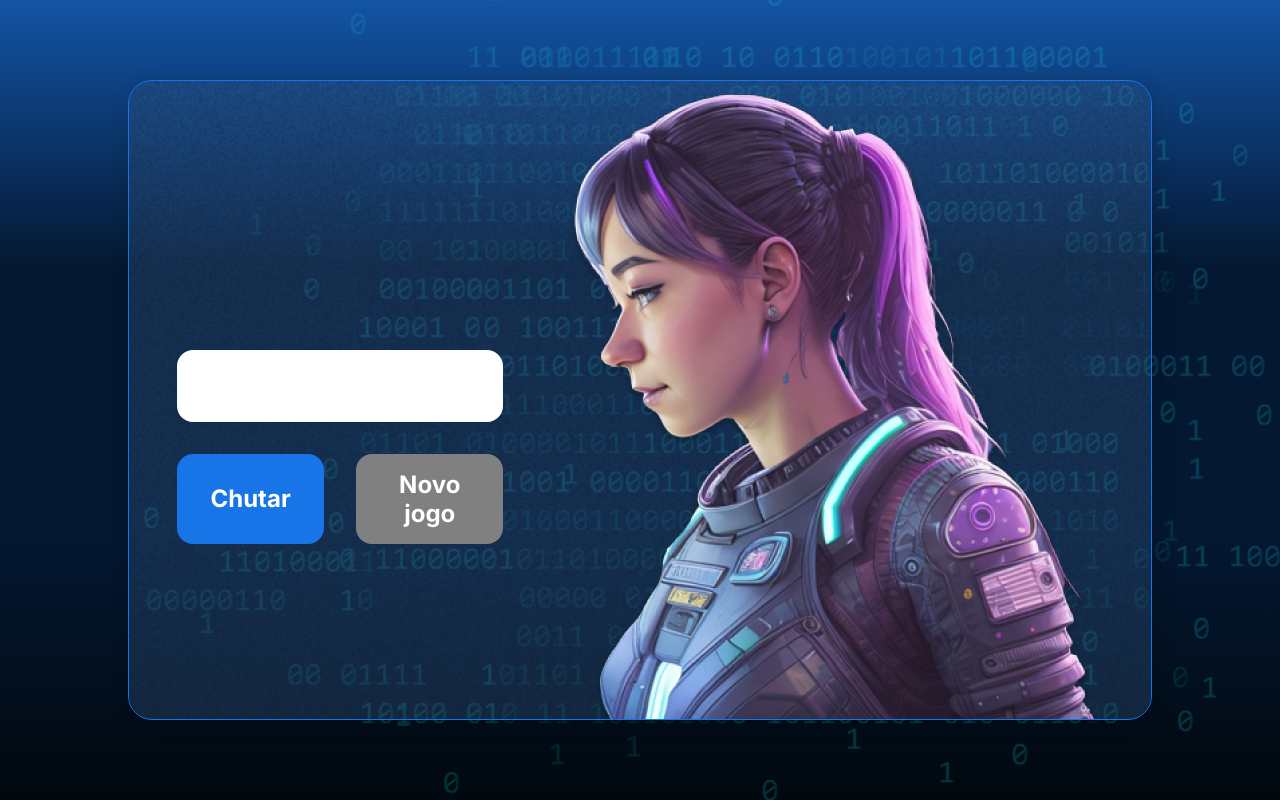
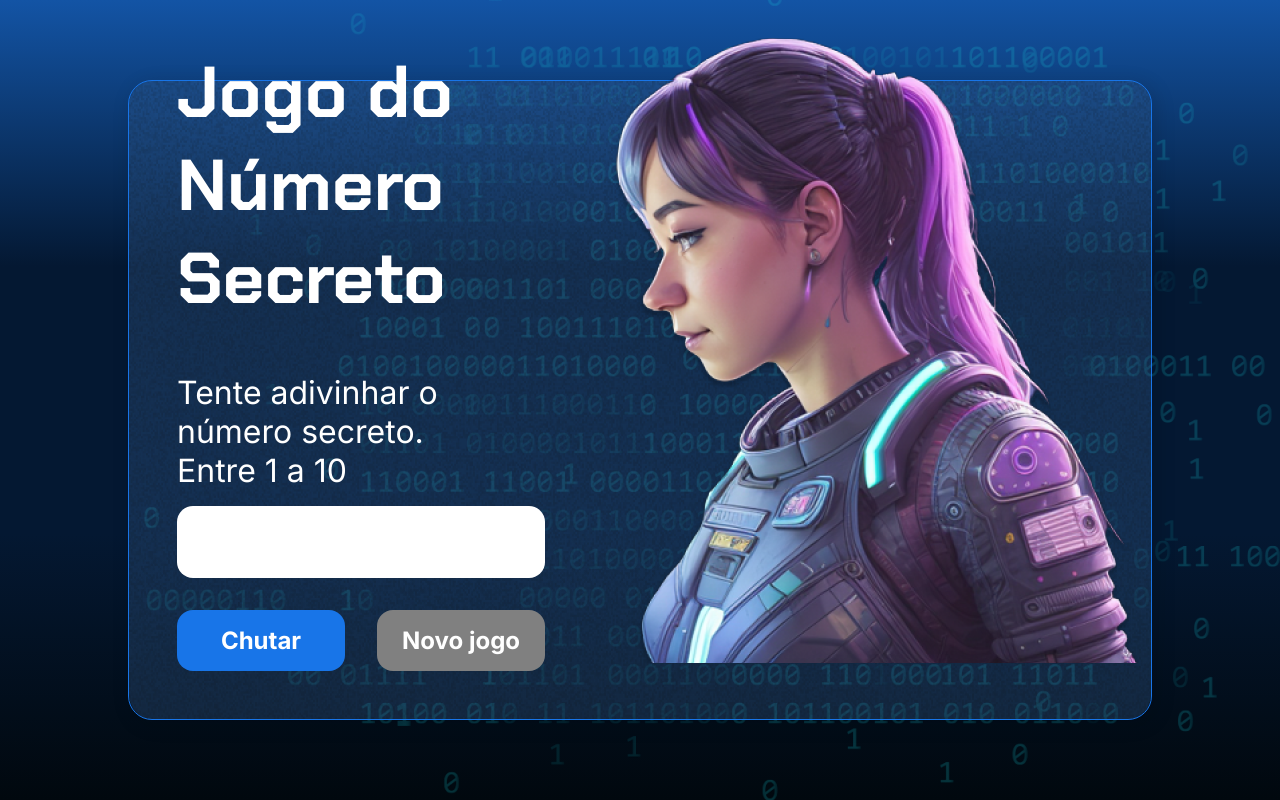
Before and after one commit to AnaShabests/Estudos, a plain HTML site: page Chutar_Um_Numero-Alura/index.html in a window 1280 px wide. Drawn offline with Linux system fonts and the light colour scheme.

Commit message:
Algumas funções adicionadas

```diff
--- a/Chutar_Um_Numero-Alura/app.js
+++ b/Chutar_Um_Numero-Alura/app.js
@@ -0,0 +1,21 @@
+//let tituloPagina = document.querySelector('h1');
+//tituloPagina.innerHTML = 'Jogo do Número Secreto';
+
+//let paragrafo = document.querySelector('p');
+//paragrafo.innerHTML = 'Tente adivinhar o número secreto.';
+
+//let paragrafo2 = document.querySelector('p:nth-child(3)');
+//paragrafo2.innerHTML = 'Entre 1 a 10';
+
+function exibirTexto(tag, texto){
+    let campo = document.querySelector(tag);
+    campo.innerHTML = texto;
+}
+
+exibirTexto('h1', 'Jogo do Número Secreto');
+exibirTexto('p', 'Tente adivinhar o número secreto.');
+exibirTexto('p:nth-child(3)', 'Entre 1 a 10');
+
+function verificarChute(){
+    console.log('O botão foi clicado');
+}
--- a/Chutar_Um_Numero-Alura/index.html
+++ b/Chutar_Um_Numero-Alura/index.html
@@ -10,7 +10,7 @@
     <link href="https://fonts.googleapis.com/css2?family=Chakra+Petch:wght@700&family=Inter:wght@400;700&display=swap"
         rel="stylesheet">
     <link rel="stylesheet" href="style.css">
-    <title>JS Game</title>
+    <title>Número Secreto</title>
 </head>
 
 <body>
@@ -21,11 +21,15 @@
                 <div class="container__texto">
                     <h1></h1>
                     <p class="texto__paragrafo"></p>
+                    <p class="texto__paragrafo"></p> <!-- adicionado por mim -->
                 </div>
                 <input type="number" min="1" max="10" class="container__input">
+
                 <div class="chute container__botoes">
+                    <!-- onclick para o botão funcionar-->
                     <button onclick="verificarChute()" class="container__botao">Chutar</button>
                     <button onclick="" id="reiniciar" class="container__botao" disabled>Novo jogo</button>
+
                 </div>
             </div>
             <img src="./img/ia.png" alt="Uma pessoa olhando para a esquerda" class="container__imagem-pessoa" />
```
